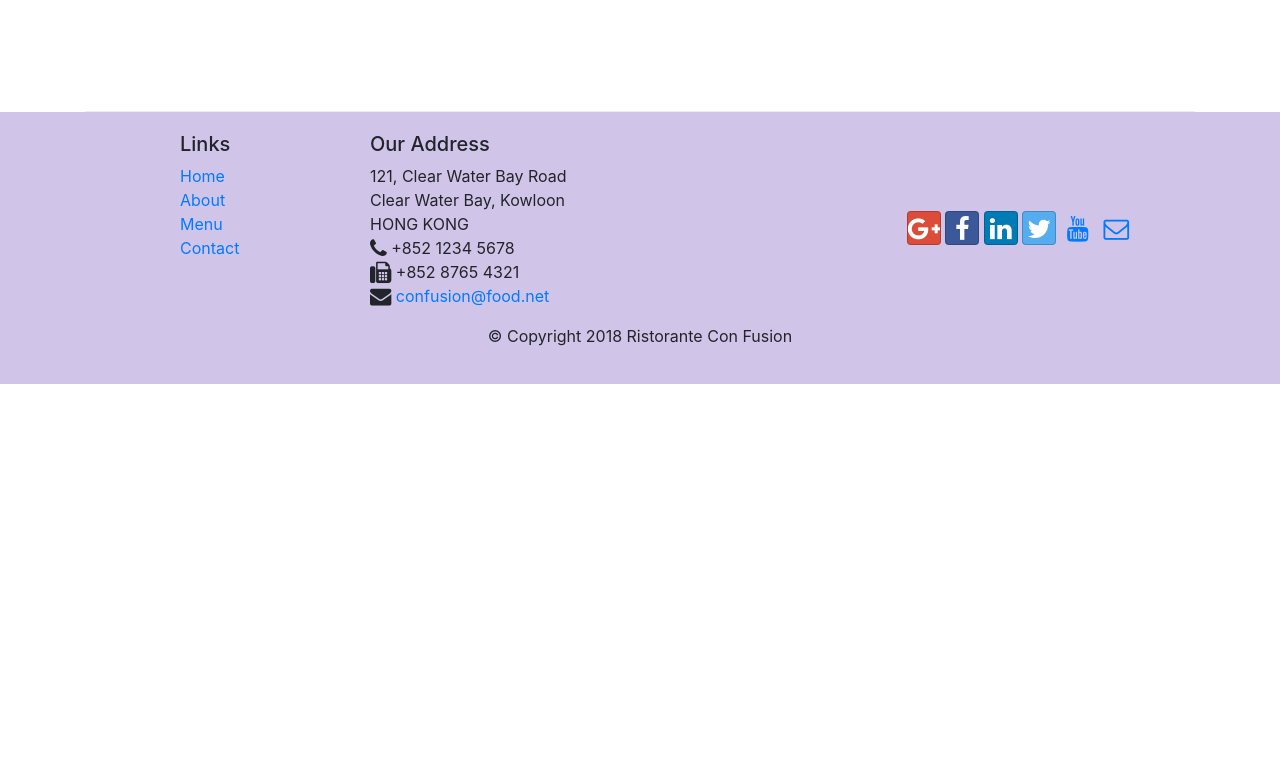
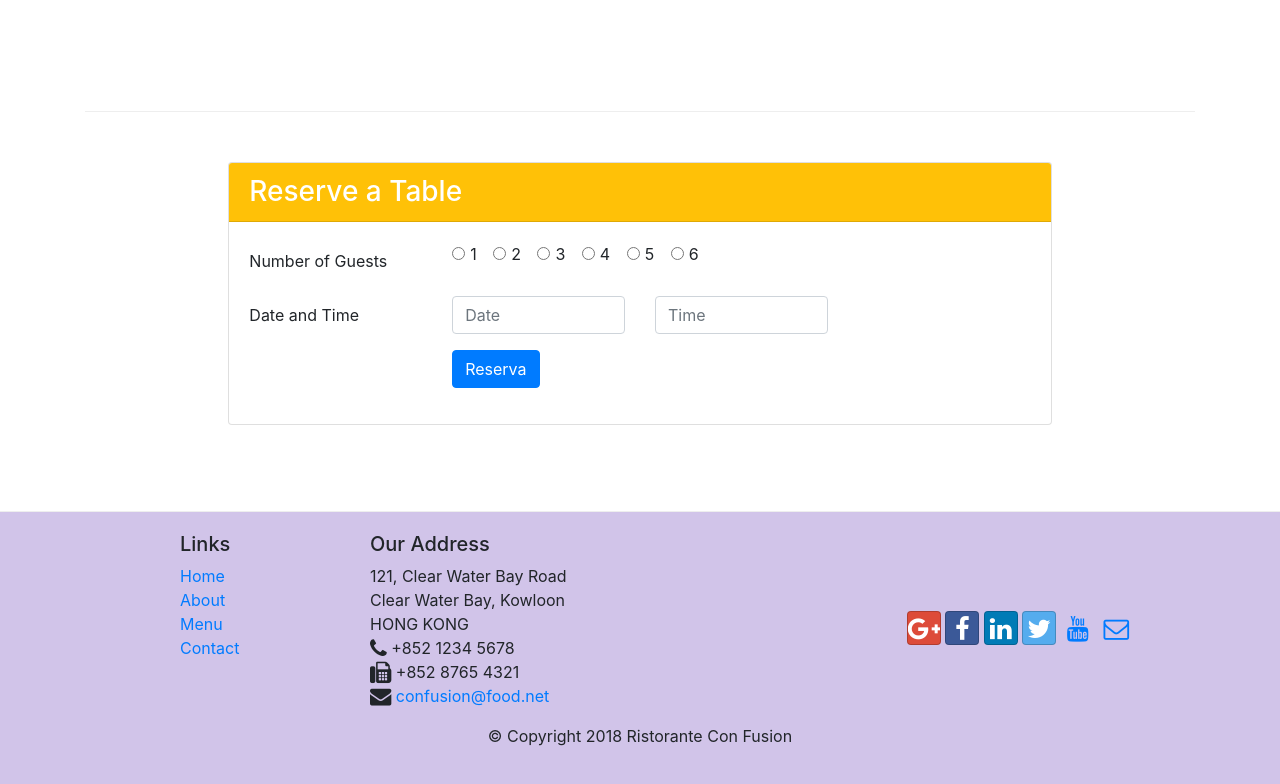
Before and after one commit to Luiscr1104/ConFusion_Coursera, a website: page index.html in a window 1280 px wide. Shown: the part 1422-2206 px from the top of the page. Before the commit the page ends 1806 px from the top, so only its background shows below. Drawn offline with nearby package versions, Linux system fonts and the light colour scheme; files whose address does not match are found by name.

Commit message:
Task 1 Assg 2

```diff
--- a/index.html
+++ b/index.html
@@ -56,7 +56,7 @@
               <div class="media">
                 <img src="img/Uthappizza.png" class="d-flex mr-3 img-thumbnail align-self-center" alt="Uthappizza">
                 <div class="media-body">
-                  <h2 class="mt-0">Uthappizza <span class="badge badge-danger">HOT </span><span class="badge badge-pill badge-secondary">$4.99</span> </h2>
+                  <h2 class="mt-0">Uthappizza <span class="badge badge-danger">HOT </span> <span class="badge badge-pill badge-secondary">$4.99</span> </h2>
                   <p class="d-none d-sm-block">A unique combination of Indian Uthappam (pancake) and Italian pizza, topped with Cerignola olives, ripe vine cherry tomatoes, Vidalia onion, Guntur chillies and Buffalo Paneer.</p>
                 </div>
               </div>
@@ -88,6 +88,63 @@
                 </div>
               </div>
             </div>
+        </div>
+    </div>
+    <div class="row row-content">
+        <div class="col-12 col-sm-8 offset-sm-2 col-md-8 offset-md-2 col-xl-8 offset-lg-2">
+          <div class="card">
+          <h3 class="card-header bg-warning text-white">Reserve a Table</h3>
+          <div class="card-body">
+            <form>
+                <div class="form-group row">
+                  <label for="guests" class="col-md-3 col-form-label">Number of Guests</label>
+                  <div class="col-10 col-sm-6">
+                    <div class="form-check form-check-inline">
+                      <input class="form-check-input" type="radio" name="inlineRadioOptions" id="inlineRadio1" value="option1">
+                      <label class="form-check-label" for="inlineRadio1">1</label>
+                    </div>
+                    <div class="form-check form-check-inline">
+                      <input class="form-check-input" type="radio" name="inlineRadioOptions" id="inlineRadio2" value="option2">
+                      <label class="form-check-label" for="inlineRadio2">2</label>
+                    </div>
+                    <div class="form-check form-check-inline">
+                      <input class="form-check-input" type="radio" name="inlineRadioOptions" id="inlineRadio3" value="option3">
+                      <label class="form-check-label" for="inlineRadio3">3</label>
+                    </div>
+                    <div class="form-check form-check-inline">
+                      <input class="form-check-input" type="radio" name="inlineRadioOptions" id="inlineRadio3" value="option3">
+                      <label class="form-check-label" for="inlineRadio3">4</label>
+                    </div>
+                    <div class="form-check form-check-inline">
+                      <input class="form-check-input" type="radio" name="inlineRadioOptions" id="inlineRadio3" value="option3">
+                      <label class="form-check-label" for="inlineRadio3">5</label>
+                    </div>
+                    <div class="form-check form-check-inline">
+                      <input class="form-check-input" type="radio" name="inlineRadioOptions" id="inlineRadio3" value="option3">
+                      <label class="form-check-label" for="inlineRadio3">6</label>
+                    </div>
+                  </div>
+                </div>
+                <div class="form-group row">
+                  <label for="firstName" class="col-md-3 col-form-label">Date and Time</label>
+                  <div class="col-10 col-md-3">
+                    <input type="text" class="form-control" id="date" name="date" placeholder="Date">
+                  </div>
+                  <div class="col-10 col-md-3">
+                    <input type="text" class="form-control" id="time" name="time" placeholder="Time">
+                  </div>
+                </div>
+                <div class="form-group row">
+                  <div class="offset-md-3 col-md-10">
+                    <button type="submit" class="btn btn-primary">
+                      Reserva
+                    </button>
+
+                  </div>
+                </div>
+            </form>
+            </div>
+          </div>
         </div>
     </div>
 
```
Also changed, not shown: aboutus.html (+0 -2 lines), contactus.html (+6 -6 lines).
